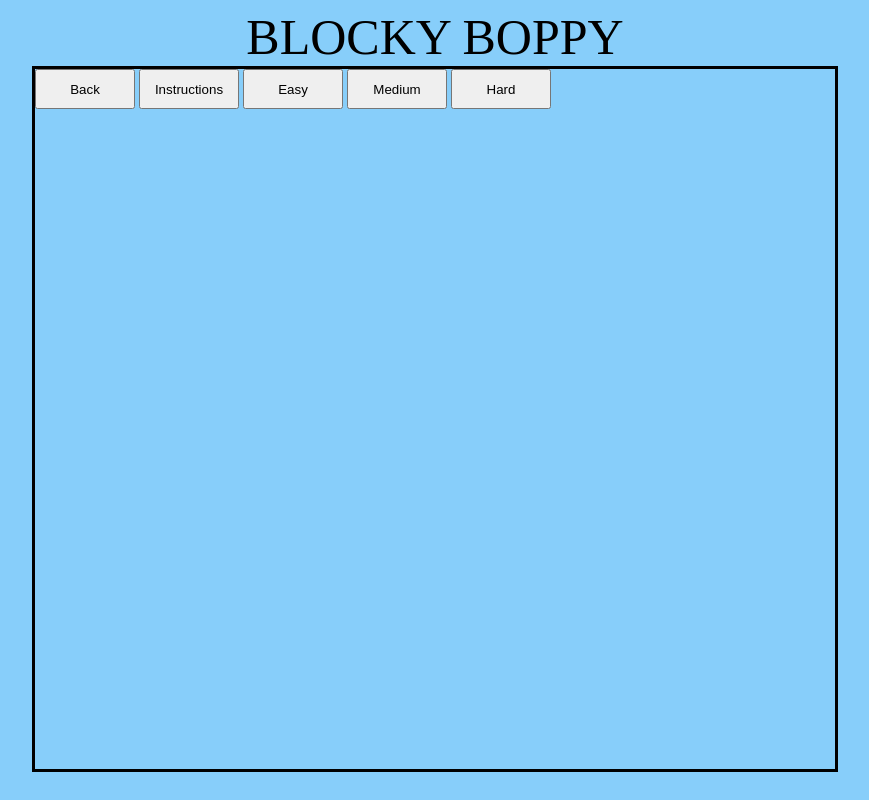
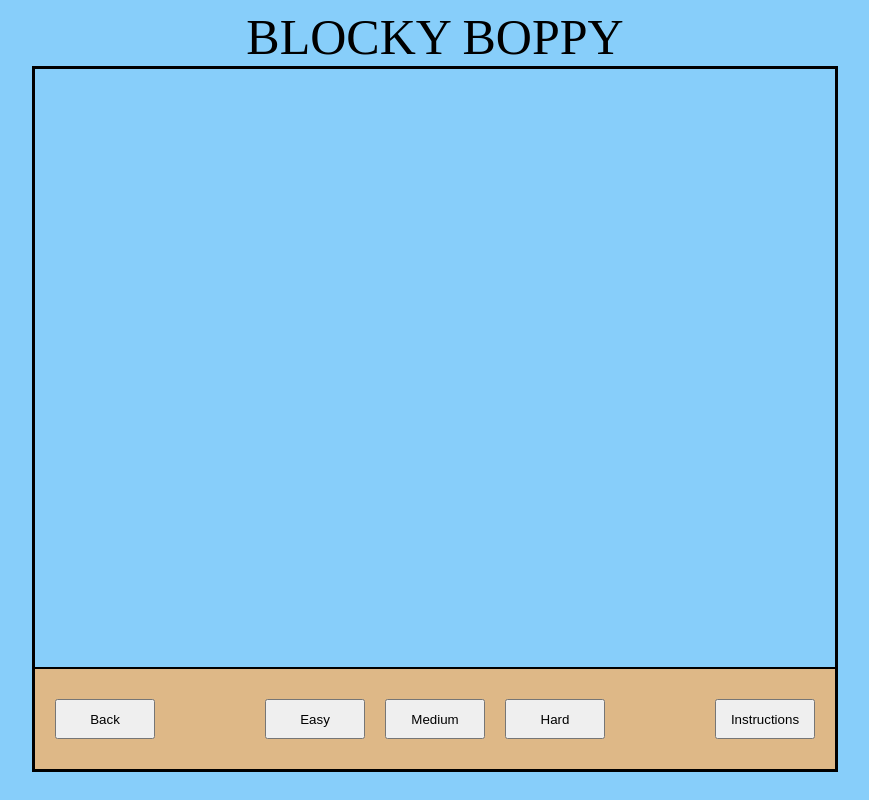
Before and after one commit to xsndvl/Milestone-Project-Game, a plain HTML site: page index.html in a window 1280 px wide. Both pictures are taken after a click on the button "Start". Shown: the whole page, without its empty margins (205-1074 px from the left). Drawn offline with Linux system fonts and the light colour scheme.

Commit message:
added styling and positioned buttons as well

```diff
--- a/style.css
+++ b/style.css
@@ -16,14 +16,48 @@ body{
     border:3px solid black;
 }
 
-.button1{
+.button1, .medium{
     left:0;
     right:0;
     margin-left:auto;
     margin-right:auto;
-    width:100px;
-    height:40px;
     position: absolute;
+    top: 630px;
+    z-index: 1;
+}
+
+.button2{
+    z-index:1;
+    position:absolute;
+    top:630px;
+    left:20px;
+}
+
+.button3{
+    z-index:1;
+    position: absolute;
+    top:630px;
+    right:20px;
+}
+
+.easy{
+    left:0px;
+    right:240px;
+    margin-left:auto;
+    margin-right:auto;
+}
+
+.hard{
+    left:240px;
+    right:0;
+    margin-left:auto;
+    margin-right:auto;
+}
+
+.difficulty{
+    top:630px;
+    position: absolute;
+    z-index: 1;
 }
 
 .btn{
@@ -44,3 +78,14 @@ body{
     border:2px solid black;
     background-color:whitesmoke;
 }
+
+.scoreBoard{
+    position:absolute;
+    width:800px;
+    height:100px;
+    top:598px;
+    right:-2px;
+    border:2px solid black;
+    background-color:burlywood;
+    z-index:0;
+}
```
